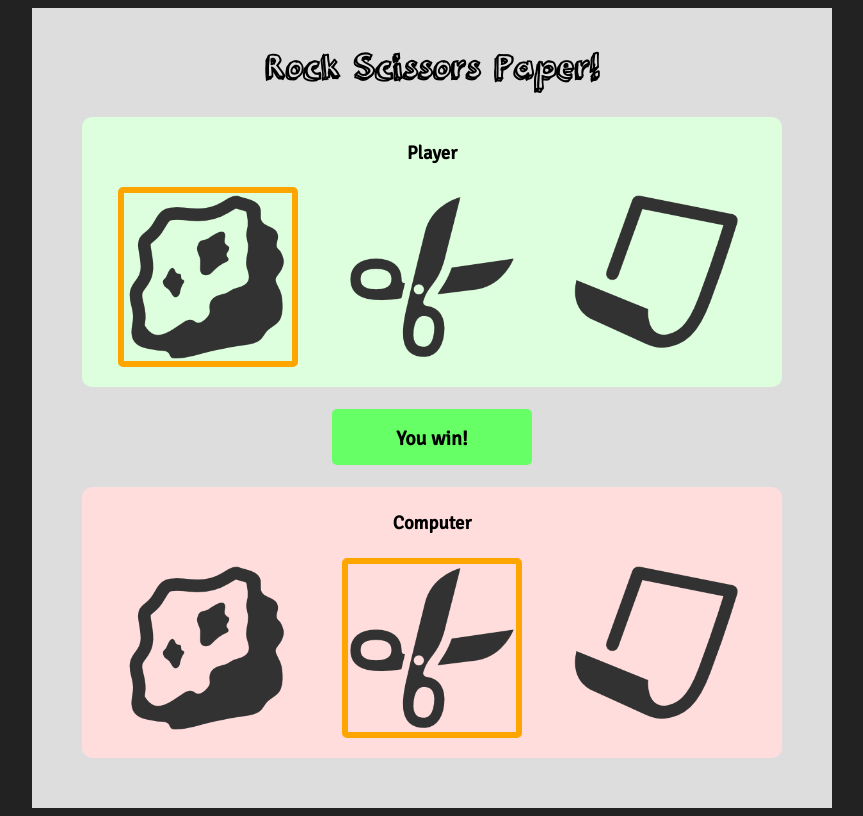
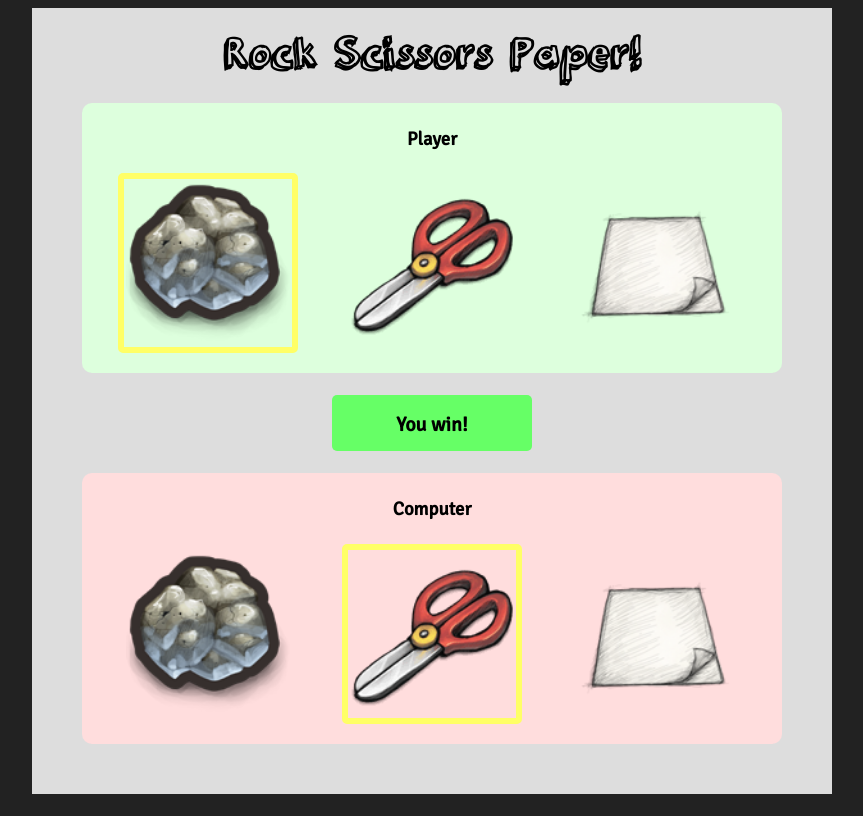
Before and after one commit to Dubsta/Rock-Scissors-Paper, a plain HTML site: page index.html in a window 1280 px wide. Both pictures are taken after a click on the element 416 px from the left and 277 px from the top of the page. Shown: the whole page, without its empty margins (208-1071 px from the left). Drawn offline with Linux system fonts and the light colour scheme.

Commit message:
Adjust heading, change pics, Single play .js
- Make heading a little bigger, adjust padding
- Swap pics for more cartoon style
- js is able to make one play and display results

```diff
--- a/RockPaperScissors.css
+++ b/RockPaperScissors.css
@@ -36,6 +36,9 @@ body {
 
 h1 {
 	font-family: '3dumbregular';
+	font-size: 40px;
+	padding-bottom: 15px;
+	margin: 0px;
 }
 
 .choiceWrapper {
@@ -59,21 +62,21 @@ h1 {
 }
 
 .selectHighlight {
-	border: 6px solid orange;
+	border: 6px solid #FF6;
 	border-radius: 5px;
 	margin-bottom: -6px;
 	padding: 2px;
 }
 
 .winHighlight {
-	border: 6px solid green;
+	border: 6px solid #6F6;
 	border-radius: 5px;
 	margin-bottom: -6px;
 	padding: 2px;
 }
 
 .loseHighlight {
-	border: 6px solid red;
+	border: 6px solid #F66;
 	border-radius: 5px;
 	margin-bottom: -6px;
 	padding: 2px;
--- a/RockPaperScissors.js
+++ b/RockPaperScissors.js
@@ -45,10 +45,14 @@ $("#player .choice").click(function() {
 	var win = "You win!";
 	function winner() {
 		console.log(win);
+		$("#player .selectHighlight").fade
 		$("#gameResult").text(win).css("background", "#6F6");
 	}
 	var lose = "Computer wins!";
-
+	function loser() {
+		console.log(lose);
+		$("#gameResult").text(lose).css("background", "#F66");
+	}
 
 		//tie
 	if (userChoice === computerChoice) {
@@ -60,22 +64,23 @@ $("#player .choice").click(function() {
 		if (computerChoice === "scissors") {
 			winner();
 		} else {
-			console.log(lose);
+			loser();
+
 	}}
 		//paper
 	else if (userChoice === "paper") {
 		if (computerChoice === "scissors") {
-			console.log(lose);
+			loser();
 		} else {
-			console.log(win);
+			winner();
 	}}
 
 		//scissors
 	else if (userChoice === "scissors") {
 		if (computerChoice === "rock") {
-			console.log(lose);
+			loser();
 		} else {
-			console.log(win);
+			winner();
 		}
 	}
 
--- a/index.html
+++ b/index.html
@@ -18,13 +18,13 @@
 				<h3>Player</h3>
 				<div class="choiceContainer" >
 					<div class="choice rock">
-						<img src="img/Rock.png" alt="Rock" width="100%">
+						<img src="img/RockCartoon.png" alt="Rock" width="100%">
 					</div>
 					<div class="choice scissors">
-						<img src="img/Scissors.png" alt="Scissors" width="100%">
+						<img src="img/ScissorsCartoon.png" alt="Scissors" width="100%">
 					</div>
 					<div class="choice paper">
-						<img src="img/Paper.png" alt="Paper" width="100%">
+						<img src="img/PaperCartoon.png" alt="Paper" width="100%">
 					</div>
 				</div>
 			</div>
@@ -41,13 +41,13 @@
 				<h3>Computer</h3>
 				<div class="choiceContainer">
 					<div class="choice rock">
-						<img src="img/Rock.png" alt="Rock" width="100%">
+						<img src="img/RockCartoon.png" alt="Rock" width="100%">
 					</div>
 					<div class="choice scissors">
-						<img src="img/Scissors.png" alt="Scissors" width="100%">
+						<img src="img/ScissorsCartoon.png" alt="Scissors" width="100%">
 					</div>
 					<div class="choice paper">
-						<img src="img/Paper.png" alt="Paper" width="100%">
+						<img src="img/PaperCartoon.png" alt="Paper" width="100%">
 					</div>
 				</div>
 			</div>
```
Also changed, not shown: img/ScissorsCartoon.png (added), img/paperCartoon.png (added).
